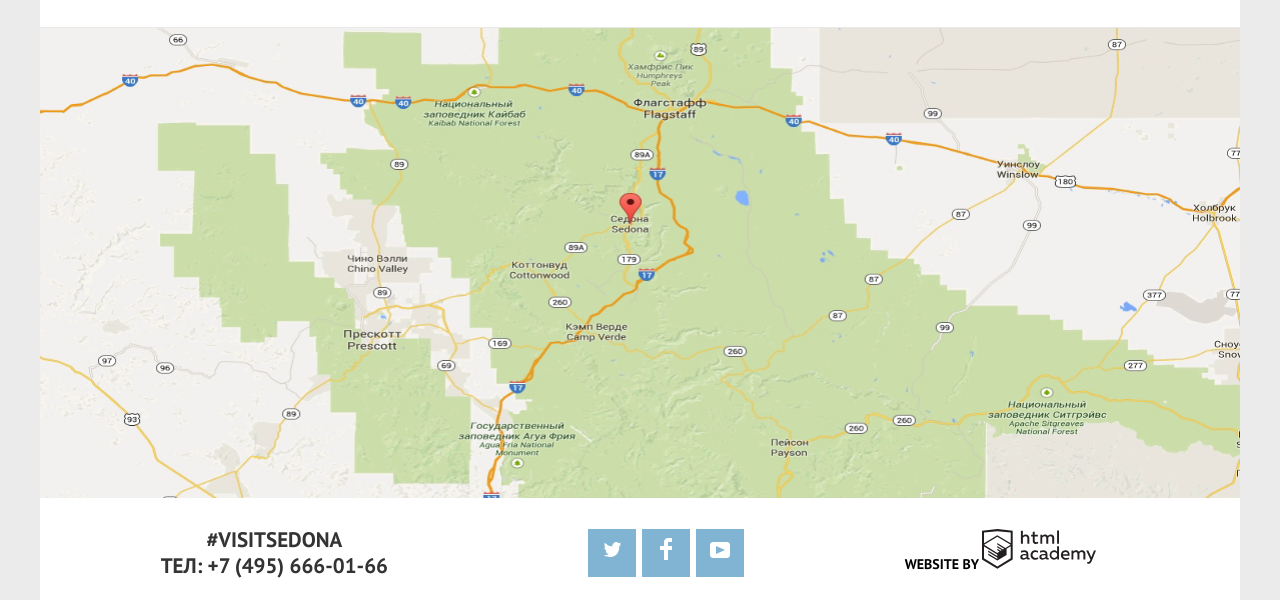
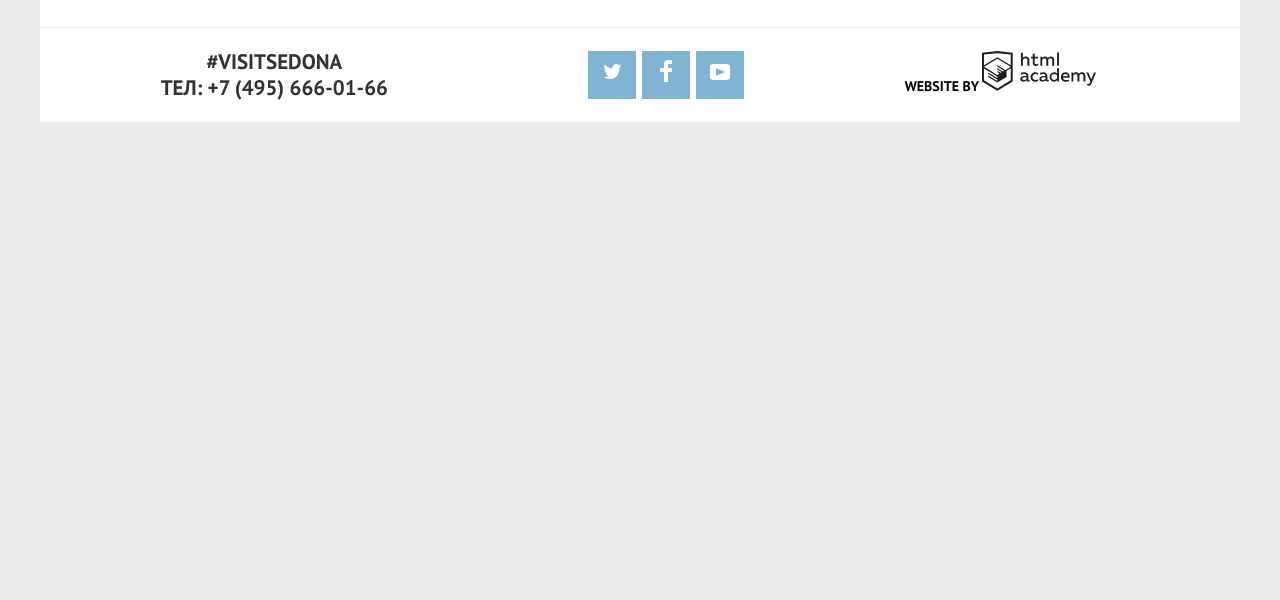
Before and after one commit to woopzAR/1596759-sedona-30, a plain HTML site: page catalog.html in a window 1280 px wide. Shown: the part 779-1379 px from the top of the page. After the commit the page ends 901 px from the top, so only its background shows below. Drawn offline with Linux system fonts and the light colour scheme.

Commit message:
delet img

```diff
--- a/catalog.html
+++ b/catalog.html
@@ -178,7 +178,6 @@
 
     <footer class="main-footer">
         <section>
-            <img src="img/map.png" width="1200" height="470" alt="карта местонахождения гостиницы">
             <div class="footer-wrapper">
                 <section class="contacts">
                     <h3>контакты</h3>
```
